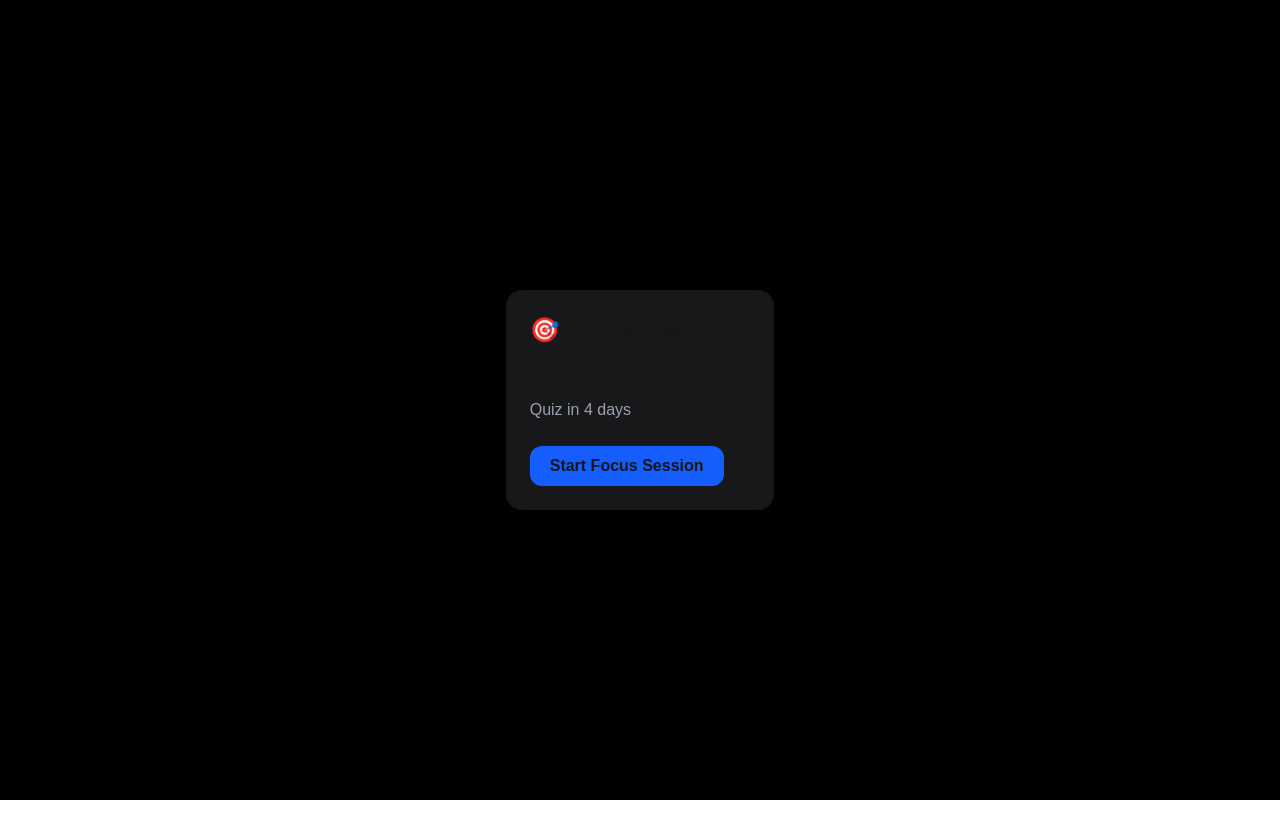
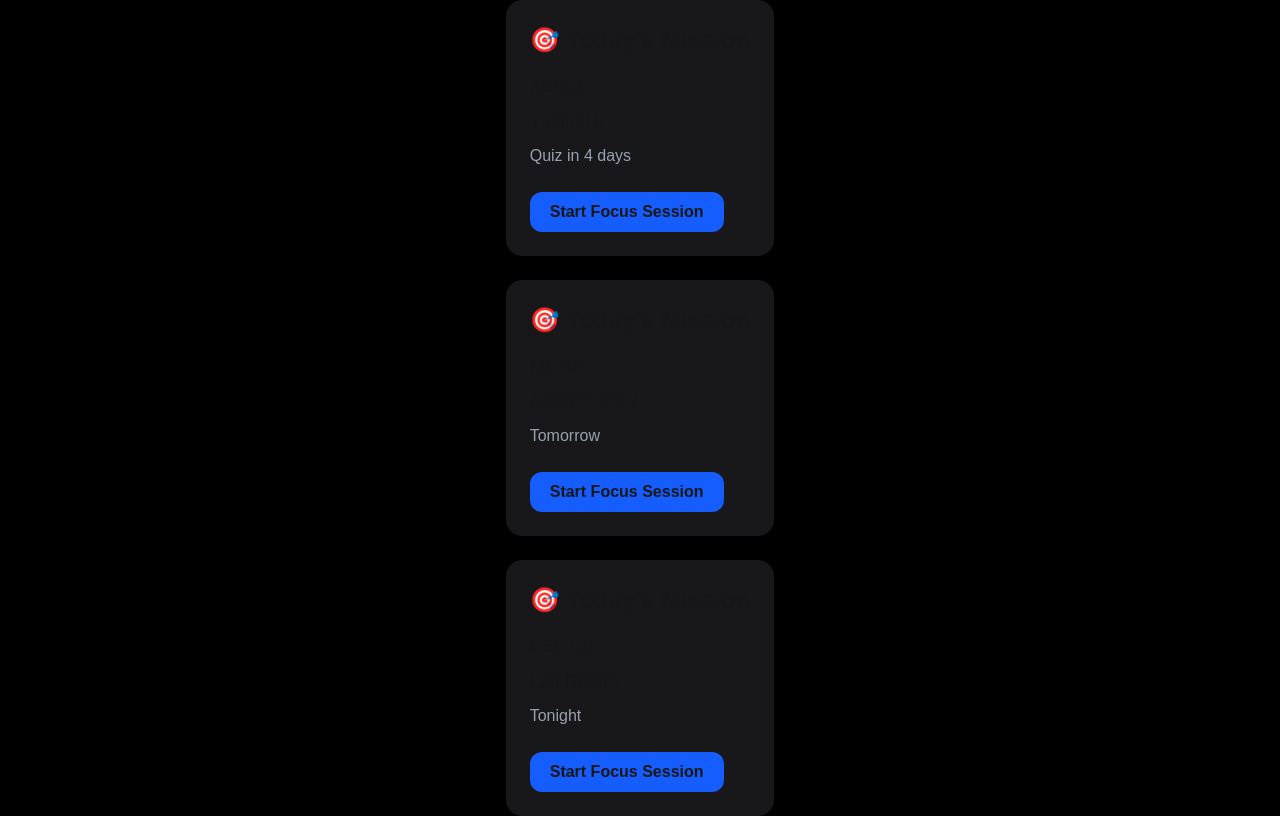
Before and after one commit to time-ninja/atlas-os, a Next.js app: page / in a window 1280 px wide. Built offline with nearby package versions, Linux system fonts and the light colour scheme.

Commit message:
feat: render mission cards from array using map

```diff
--- a/src/app/page.tsx
+++ b/src/app/page.tsx
@@ -1,13 +1,35 @@
 import MissionCard from "../components/missioncard";
+
+const missions = [
+  {
+    subject: "AE653",
+    task: "Tutorial 5",
+    deadline: "Quiz in 4 days",
+  },
+
+  {
+    subject: "ME201",
+    task: "Assignment 2",
+    deadline: "Tomorrow",
+  },
+
+  {
+    subject: "ESC101",
+    task: "Lab Report",
+    deadline: "Tonight",
+  },
+];
 
 export default function Home() {
   return (
-    <main className="min-h-screen flex items-center justify-center bg-black">
-      <MissionCard
-  subject="AE653"
-  task="Tutorial 5"
-  deadline="Quiz in 4 days"
-/>
+    <main className="min-h-screen flex flex-col items-center justify-center gap-6 bg-black">
+     {missions.map((mission) => (
+  <MissionCard
+    subject={mission.subject}
+    task={mission.task}
+    deadline={mission.deadline}
+  />
+))}
     </main>
   );
 }
--- a/src/components/missioncard.tsx
+++ b/src/components/missioncard.tsx
@@ -13,6 +13,10 @@ export default function MissionCard(props: MissionCardProps) {
         {props.subject}
       </p>
 
+      <p className="mt-2 text-lg">
+        {props.task}
+      </p>
+
       <p className="mt-2 text-gray-400">
         {props.deadline}
       </p>
```
